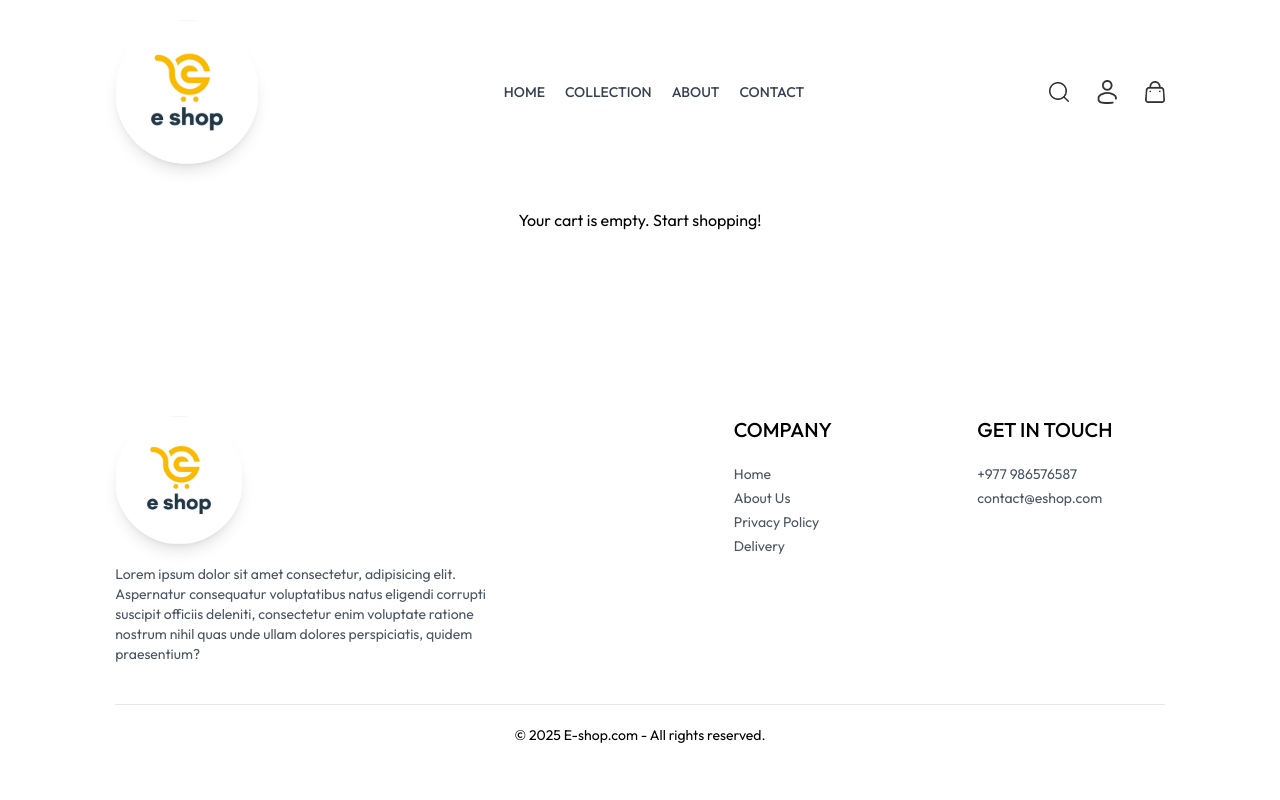
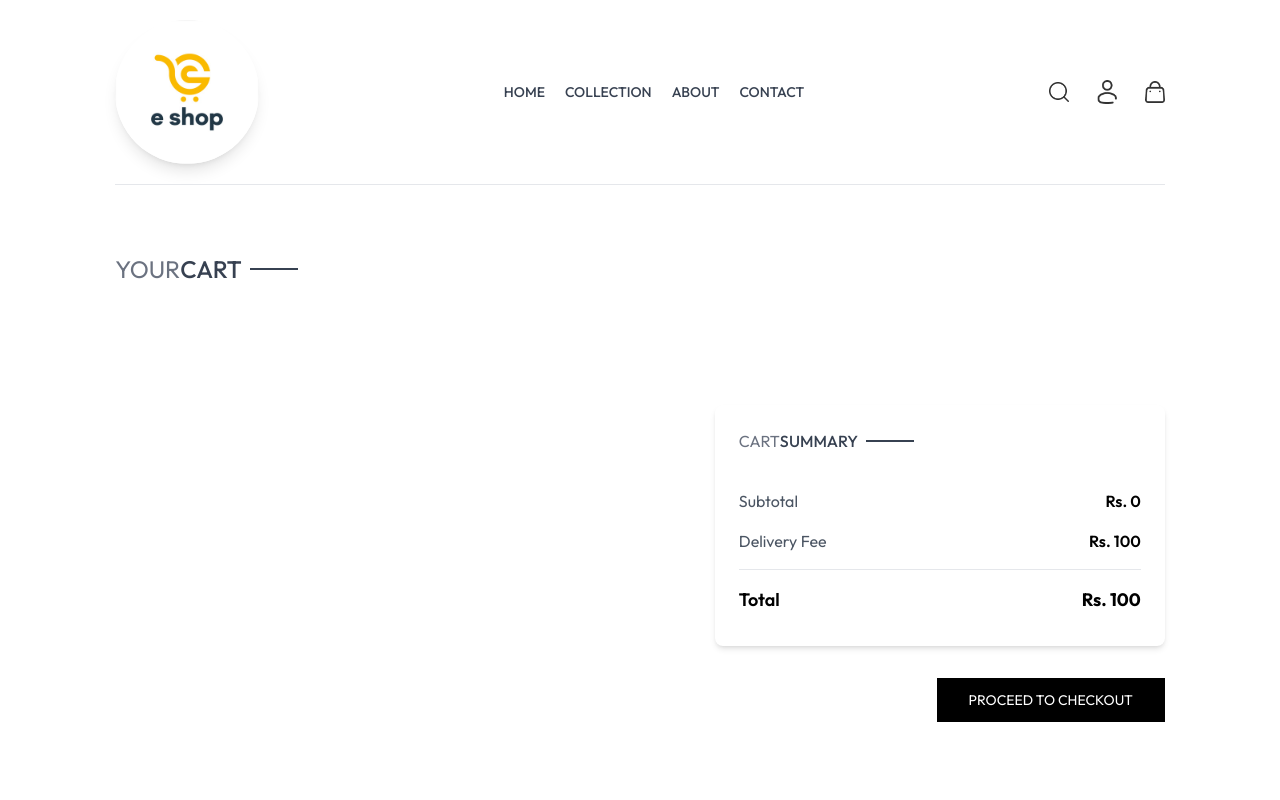
Before and after one commit to ebasnet/e-shop, a React (Vite) app in the folder frontend/: page /cart in a window 1280 px wide. Shown: the top 800 px of the page. Built offline with nearby package versions, Linux system fonts and the light colour scheme.

Commit message:
cart page error fix

```diff
--- a/frontend/src/App.jsx
+++ b/frontend/src/App.jsx
@@ -38,7 +38,7 @@ const App = () => {
           <Route path="/product/:productId" element={<Product />} />
           <Route path="/cart" element={<Cart />} />
           <Route path="/login" element={<Login />} />
-          <Route path="/payment" element={<PlaceOrder />} />
+          <Route path="/placeorder" element={<PlaceOrder />} />
           <Route path="/orders" element={<Orders />} />
         </Routes>
         <Footer />
--- a/frontend/src/pages/Cart.jsx
+++ b/frontend/src/pages/Cart.jsx
@@ -8,12 +8,11 @@ import {
 import Title from "../components/Title";
 import { products, assets } from "../assets/assets";
 import { toast } from "react-toastify";
-import CartTotal from "../components/CartTotal"; // Import the CartTotal component
-import { useNavigate } from "react-router"; // Import useNavigate
-import { placeOrder } from "../redux/orderSlice"; // Import placeOrder action
+import CartTotal from "../components/CartTotal";
+import { useNavigate } from "react-router";
 
 const Cart = () => {
-  const navigate = useNavigate(); // Use useNavigate to handle navigation
+  const navigate = useNavigate();
   const cartItems = useSelector((state) => state.cart.cartItems);
   const dispatch = useDispatch();
   const [cartData, setCartData] = useState([]);
@@ -30,8 +29,6 @@ const Cart = () => {
       }
     });
     setCartData(tempData);
-
-    // Recalculate totals whenever cartItems change
     dispatch(calculateTotals());
   }, [cartItems, dispatch]);
 
@@ -46,57 +43,13 @@ const Cart = () => {
     toast.error("Item removed from cart", { icon: "🗑️" });
   };
 
-  if (cartData.length === 0) {
-    return (
-      <div className="text-center py-6">
-        <p>Your cart is empty. Start shopping!</p>
-      </div>
-    );
-  }
-
-  // Handle Place Order navigation and dispatch placeOrder action
-  const handlePlaceOrder = () => {
-    const orderDetails = {
-      orderNumber: Date.now(), // Use current timestamp as order number
-      status: "Processing",
-      deliveryDate: "March 20, 2025", // Mock delivery date
-      items: cartItems,
-      subtotal: cartItems.reduce(
-        (total, item) => total + item.price * item.quantity,
-        0
-      ),
-      deliveryFee:
-        cartItems.reduce(
-          (total, item) => total + item.price * item.quantity,
-          0
-        ) >= 500
-          ? 0
-          : 50,
-      total:
-        cartItems.reduce(
-          (total, item) => total + item.price * item.quantity,
-          0
-        ) +
-        (cartItems.reduce(
-          (total, item) => total + item.price * item.quantity,
-          0
-        ) >= 500
-          ? 0
-          : 50),
-    };
-
-    dispatch(placeOrder(orderDetails)); // Dispatch placeOrder action to store the order
-
-    // Navigate to the orders page
-    navigate("/payment");
-  };
-
   return (
-    <div className="border-t pt-14">
-      <div className="text-2xl mb-3">
+    <div className="relative pt-5 sm:pt-14 min-h-[80vh] border-t pb-40">
+      <div className="text-xl sm:text-2xl my-3">
         <Title text1={"YOUR"} text2={"CART"} />
       </div>
-      <div>
+
+      <div className="flex flex-col gap-6">
         {cartData.map((item, index) => {
           const productData = products.find(
             (product) => product._id === item._id
@@ -104,7 +57,7 @@ const Cart = () => {
           return (
             <div
               key={index}
-              className="py-4 border-t border-b text-gray-700 grid grid-cols-[4fr_0.5fr_0.5fr] sm:grid-cols-[4fr_2fr_0.5fr] items-center gap-4"
+              className="py-4 border-t border-b text-gray-700 grid grid-cols-[4fr_1.2fr_0.5fr] items-center gap-4"
             >
               <div className="flex items-start gap-6">
                 <img
@@ -113,7 +66,7 @@ const Cart = () => {
                   alt=""
                 />
                 <div>
-                  <p className="text-xs sm:text-lg font-medium">
+                  <p className="text-sm sm:text-lg font-medium">
                     {productData.name}
                   </p>
                   <div className="flex items-center gap-5 mt-2">
@@ -124,6 +77,7 @@ const Cart = () => {
                   </div>
                 </div>
               </div>
+
               <div className="flex items-center gap-4">
                 <button
                   onClick={() =>
@@ -134,7 +88,7 @@ const Cart = () => {
                   -
                 </button>
                 <input
-                  className="border max-w-10 sm:max-w-20 px-1 sm:px-2 py-1 text-center"
+                  className="border w-10 sm:w-12 px-1 text-center"
                   type="number"
                   min={1}
                   value={item.quantity}
@@ -155,6 +109,7 @@ const Cart = () => {
                   +
                 </button>
               </div>
+
               <button
                 onClick={() => handleRemoveFromCart(item._id, item.size)}
                 className="w-4 sm:w-5 cursor-pointer"
@@ -165,16 +120,20 @@ const Cart = () => {
           );
         })}
       </div>
-      {/* Cart Total Section */}
-      <CartTotal /> {/* Use CartTotal component here */}
-      {/* Place Order Button */}
-      <div className="mt-6 flex justify-between items-center flex-col sm:flex-row gap-4">
-        <button
-          onClick={handlePlaceOrder}
-          className="border bg-black  text-white text-sm px-8 py-4 text-sm"
-        >
-          Place Order
-        </button>
+
+      {/* Bottom Left Cart Total */}
+      <div className="flex justify-end my-20">
+        <div className="w-full sm:w-[450px]">
+          <CartTotal />
+          <div className="w-full text-end">
+            <button
+              onClick={() => navigate("/placeorder")}
+              className="text-white bg-black  text-sm my-8 px-8 py-3"
+            >
+              PROCEED TO CHECKOUT
+            </button>
+          </div>
+        </div>
       </div>
     </div>
   );
```
